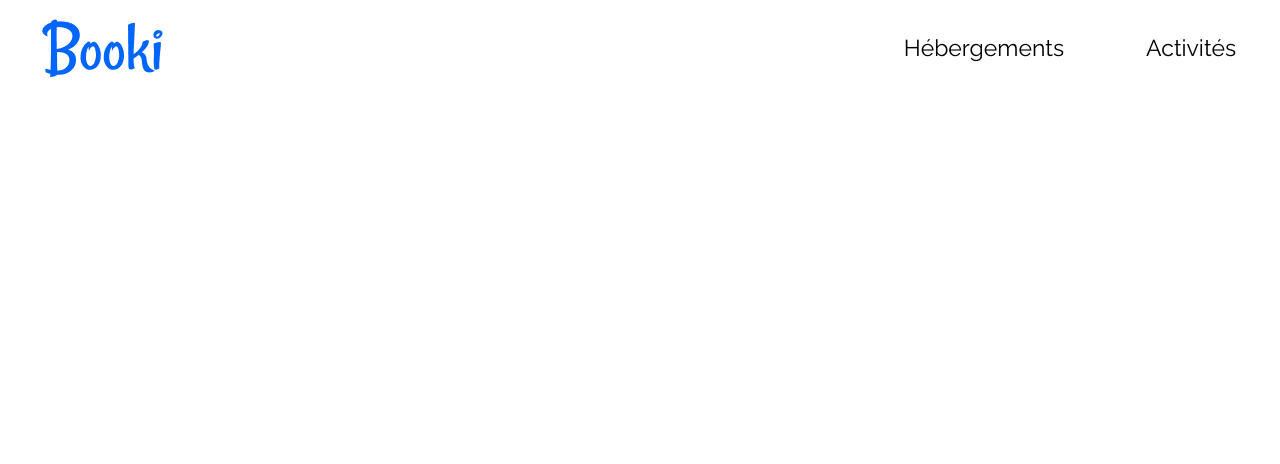
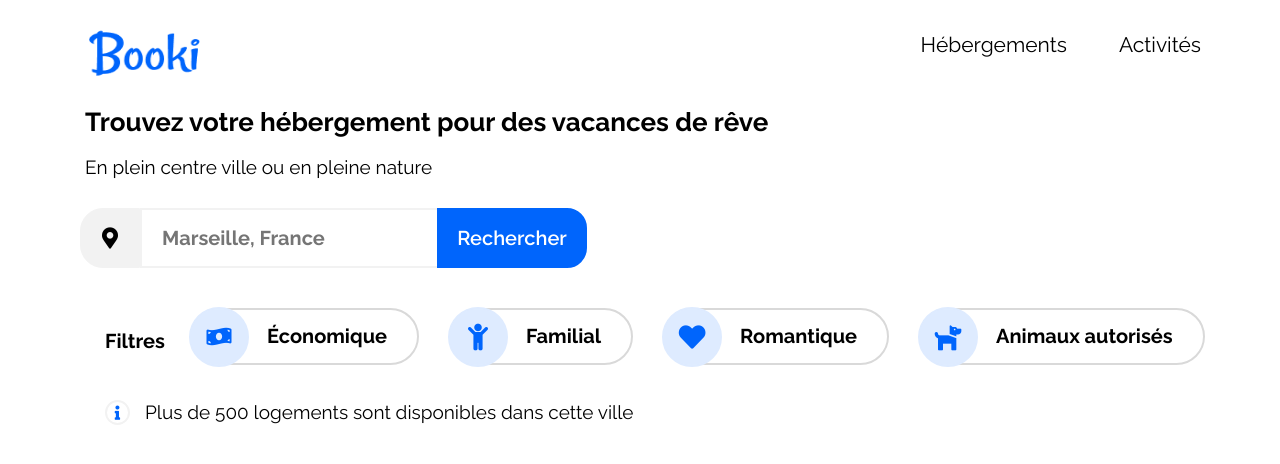
Before and after one commit to BarbaraBZBS/P2Booki, a plain HTML site: page index.html in a window 1280 px wide. Drawn offline with nearby package versions, Linux system fonts and the light colour scheme.

Commit message:
add searchtrip section

```diff
--- a/CSS/style.css
+++ b/CSS/style.css
@@ -7,6 +7,7 @@
 
 body {
     font-family: 'Raleway', sans-serif;
+    padding: 0 50px 0 50px ;
     margin: 0;
 }
 
@@ -19,6 +20,9 @@ body {
 }
 
 .navbar img {
+    height: 85px;
+    width: 210px;
+    padding-top: 15px;
     padding-left: 3%;
 }
 
@@ -30,8 +34,8 @@ body {
 .navbar a {
     color: black;
     text-decoration: none;
-    font-size: 23px;
-    padding: 5px 35px;
+    font-size: 21px;
+    padding: 5px 20px;
     margin: 0 2px;
     border: transparent 4px solid;
 }
@@ -39,8 +43,150 @@ body {
 .navbar a:hover {
     color: #0065FC;
     border-top: 4px #0065FC solid;
-    padding-top: 30px;
+    padding-top: 29px;
 }
+
+h1 {
+    font-size: 26px;
+}
+
+h2 {
+    font-size: 20px;
+}
+ p {
+     font-size: 19px;
+     margin-left: 5px;
+ }
+
+.srchtrip {
+    padding-left: 30px;
+}
+
+.srchtrip h1 {
+    margin-left: 5px;
+}
+
+/*search form*/
+.srchform {
+    display: flex;
+    position: relative;
+    padding-top: 10px;
+    width: 100%;
+    height: 110px;
+}
+
+.locabuttn {
+    display: flex;
+    position: absolute;
+    background-color: #f2f2f2;
+    height: 60px;
+    width: 60px;
+    border: #f2f2f2 1px solid;
+    border-top-left-radius: 23px;
+    border-bottom-left-radius: 23px;
+    text-align: center;
+    align-items: center;
+}
+
+.locabuttn .fas {
+    margin-left: auto;
+    margin-right: auto;
+    text-align: center;
+}
+
+#findlocation {
+    display: flex;
+    position: absolute;
+    height: 60px;
+    border: #f2f2f2 2px solid;
+    left: 60px;
+    top: 10px;
+    font-size: 20px;
+    color: black;
+    font-weight: 700;
+    text-indent: 18px;
+}
+.subbuttn input{
+    display: flex;
+    position: absolute;
+    height: 60px;
+    width: 150px;
+    border: #0065FC 2px solid;
+    background-color: #0065FC;
+    color: white;
+    font-size: 20px;
+    font-weight: 600;
+    justify-content: center;
+    text-align: center;
+    left:357px;
+    top: 10px;
+    border-top-right-radius: 20px;
+    border-bottom-right-radius: 20px;
+}
+
+/*filters*/
+.filter {
+    display: flex;
+    align-items: center;
+    margin-bottom: 25px;
+    flex-wrap: wrap;
+}
+
+.filter h2 {
+    margin: 0 10px 0 25px;
+}
+
+.filter button {
+    position: relative;
+    display: flex;
+    align-items: center;
+    padding: 15px 30px 15px 75px;
+    border: #d9d9d9 2px solid;
+    background-color: white;
+    border-radius: 40px;
+    font-size: 20px;
+    font-weight: 700;
+    margin: 0 15px 10px 15px;
+}
+
+.filter i {
+    display: flex;
+    position: absolute;
+    color: #0065FC;
+    background-color: #DEEBFF;
+    border: #DEEBFF 2px solid;
+    height: 60px;
+    width: 60px;
+    border-radius: 40px;
+    left: -3px;
+    align-items: center;
+    justify-content: center;
+}
+
+.filter button:hover {
+    border: 2px double #DEEBFF;
+    background-color: #f2f2f2;
+}
+
+.info p{
+    display: flex;
+    flex-direction: row;
+    margin-left: 25px;
+    align-items: center;
+}
+
+.info i {
+    display: flex;
+    margin-right: 15px;
+    color: #0065FC;
+    border: #f2f2f2 solid 2px;
+    border-radius: 40px;
+    height: 25px;
+    width: 25px;
+    justify-content: center;
+    align-items: center;
+}
+
 
 /*tablet*/
 @media screen and (min-width: 768px) and (max-width: 991px) {
@@ -48,11 +194,14 @@ body {
         width: auto;
     }
     header {
-        width: auto;
-        height: auto;
         justify-content: center;
         align-items: center;
     }
+    .navbar img {
+        width: 230px;
+        height: 100px;
+    }
+
     .navbar a {
         font-size: 28px;
         border: transparent 4px solid;
@@ -66,8 +215,12 @@ body {
 
 /*mobile*/
 @media screen and (max-width: 767px) {
+    body {
+        padding: 0;
+    }
     header {
         width: 100%;
+        height: 195px;
     }
     .navbar {
         width: 100%;
@@ -76,6 +229,8 @@ body {
         flex-direction: column;
     }
     .navbar img {
+        width: 240px;
+        height: 150px;
         padding: 25px 0 25px 0;
         margin-left: 65px;
     }
--- a/index.html
+++ b/index.html
@@ -2,13 +2,11 @@
 
 <html lang="fr">
     <head>
+
         <!--data-->
         <meta charset="utf-8">
         <meta name="viewport" content="width=device-width, initial-scale=1.0" />
         <title>Trouvez un hébergement pour des vacances de rêve</title>
-
-        <!--CSS-->
-        <link href="CSS/style.css" type="text/css" rel="stylesheet"/>
 
         <!--normalize.css-->
         <link rel="stylesheet" href="https://cdnjs.cloudflare.com/ajax/libs/normalize/8.0.1/normalize.min.css" integrity="sha512-NhSC1YmyruXifcj/KFRWoC561YpHpc5Jtzgvbuzx5VozKpWvQ+4nXhPdFgmx8xqexRcpAglTj9sIBWINXa8x5w==" crossorigin="anonymous" referrerpolicy="no-referrer" />
@@ -16,11 +14,16 @@
         <!--font-->
         <link rel="preconnect" href="https://fonts.googleapis.com">
         <link rel="preconnect" href="https://fonts.gstatic.com" crossorigin>
-        <link href="https://fonts.googleapis.com/css2?family=Montserrat:ital,wght@0,100;0,200;0,300;1,100&family=Raleway:wght@100;200;300;400;500;600;700;800&display=swap" rel="stylesheet">
+        <link href="https://fonts.googleapis.com/css2?family=Raleway:wght@100;200;300;400;500;600;700;800;900&display=swap" rel="stylesheet">
 
         <!--fontawesome-->
-        <link rel="stylesheet" href="https://cdn.jsdelivr.net/npm/@fortawesome/fontawesome-free@5.15.4/css/fontawesome.min.css" integrity="sha384-jLKHWM3JRmfMU0A5x5AkjWkw/EYfGUAGagvnfryNV3F9VqM98XiIH7VBGVoxVSc7" crossorigin="anonymous">
+        <link rel="stylesheet" href="https://cdnjs.cloudflare.com/ajax/libs/font-awesome/5.15.4/css/all.min.css" integrity="sha512-1ycn6IcaQQ40/MKBW2W4Rhis/DbILU74C1vSrLJxCq57o941Ym01SwNsOMqvEBFlcgUa6xLiPY/NS5R+E6ztJQ==" crossorigin="anonymous" referrerpolicy="no-referrer" />
+
+        <!--CSS (after normalize or use !important)-->
+        <link href="CSS/style.css" type="text/css" rel="stylesheet"/>
+
     </head>
+
 
     <body>
         <header>
@@ -32,6 +35,34 @@
                     </ul>
                 </nav>
         </header>
+        <main>
+            <section class="srchtrip">
+                <h1>
+                    Trouvez votre hébergement pour des vacances de rêve
+                </h1>
+                <p>En plein centre ville ou en pleine nature</p>
+                <div class="srchform">
+                    <form id="searchf" method="post" action="#">
+                        <button class="locabuttn"><i class="fas fa-map-marker-alt fa-lg"></i></button>
+                        <p class="txtinp"><input type="search" name="findlocation" id="findlocation" placeholder="Marseille, France" size="27"/></p>
+                        <button class="subbuttn"><input type="submit" value="Rechercher"/></button>
+                    </form>
+                </div>
+                <div class="filters">
+                    <div class="filter">
+                        <h2>Filtres</h2>
+                        <button><i class="fas fa-money-bill-wave"></i> Économique</button>
+                        <button><i class="fas fa-child fa-lg"></i> Familial</button>
+                        <button><i class="fas fa-heart fa-lg"></i> Romantique</button>
+                        <button><i class="fas fa-dog fa-lg"></i> Animaux autorisés</button>
+                    </div>
+                    <div class="info">
+                        <p> <i class="fas fa-info fa-xs"></i> Plus de 500 logements sont disponibles dans cette ville </p>
+                    </div>
+                </div>
+
+            </section>
+        </main>
 
     </body>
 
```
